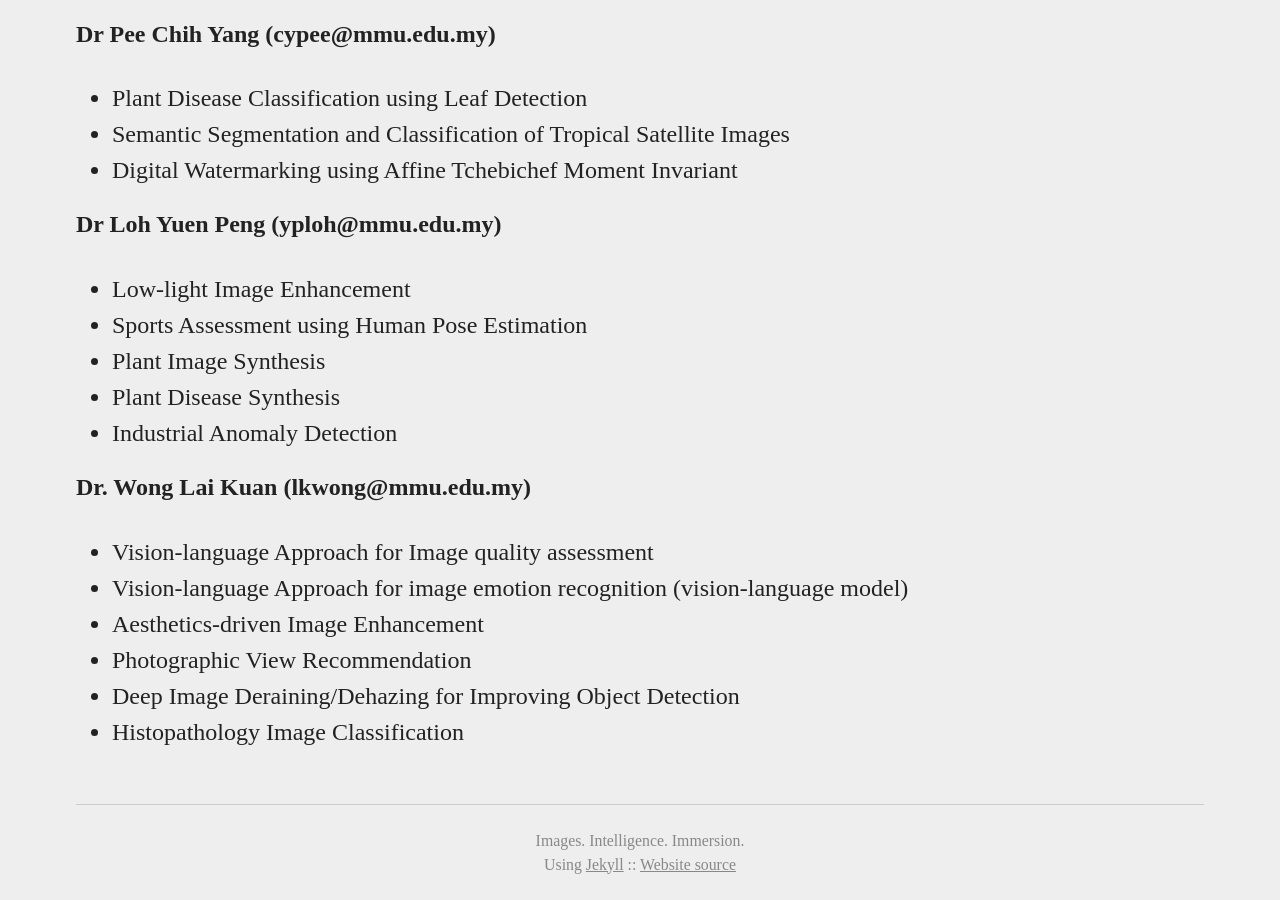
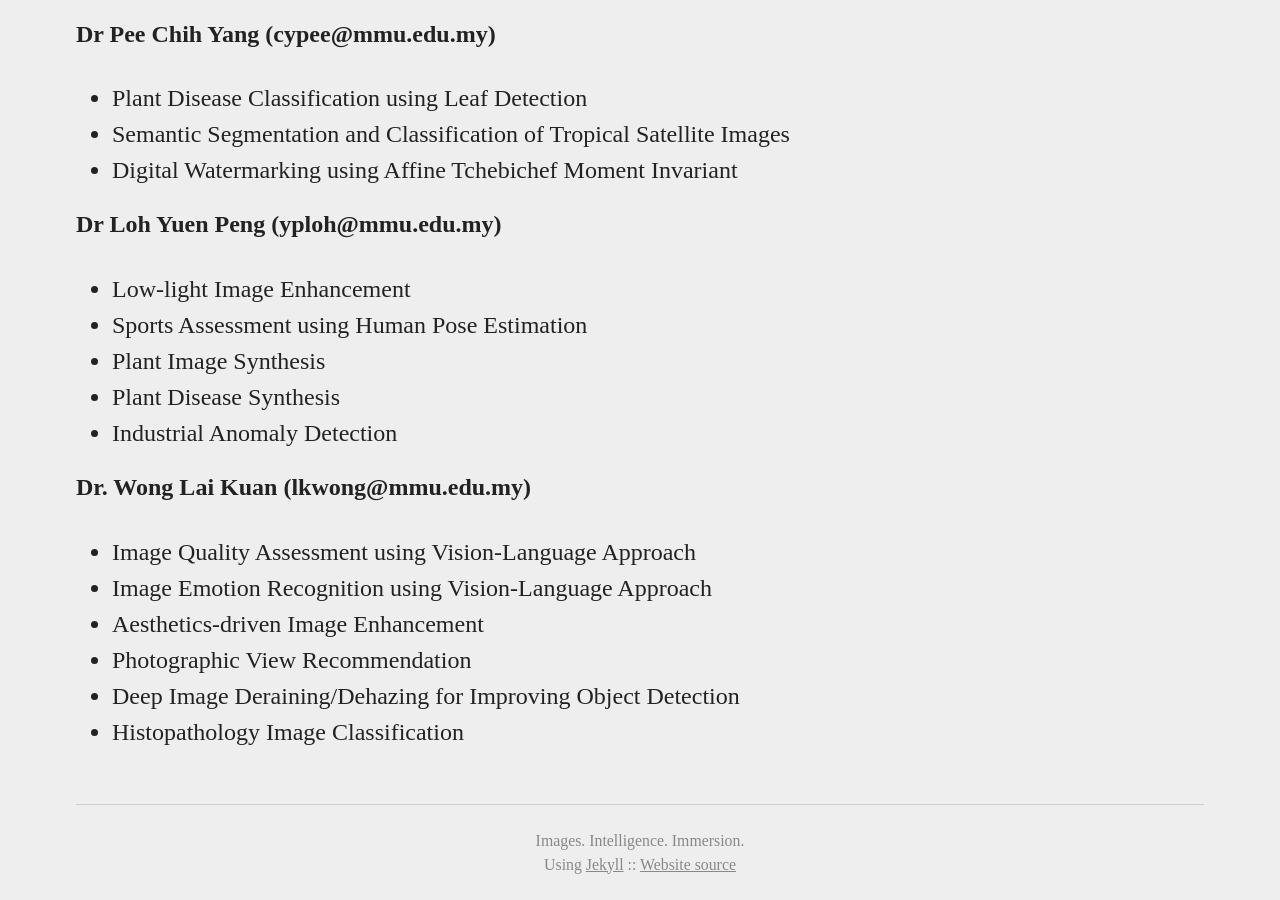
Before and after one commit to viprlab/viprlab.github.io, a Jekyll site: the page built from fyp.md, in a window 1280 px wide and 900 px high, scrolled down 903 px. Built offline with Jekyll 4.4.1, drawn with Linux system fonts in a browser that asks for light colours.

Commit message:
Update fyp.md

```diff
--- a/fyp.md
+++ b/fyp.md
@@ -29,8 +29,8 @@ The following are projects to be offered for undergraduate FYPs for the upcoming
 * Industrial Anomaly Detection
 
 **Dr. Wong Lai Kuan (lkwong@mmu.edu.my)**
-* Vision-language Approach for Image quality assessment
-* Vision-language Approach for image emotion recognition (vision-language model)
+* Image Quality Assessment using Vision-Language Approach
+* Image Emotion Recognition using Vision-Language Approach
 * Aesthetics-driven Image Enhancement
 * Photographic View Recommendation
 * Deep Image Deraining/Dehazing for Improving Object Detection
```
